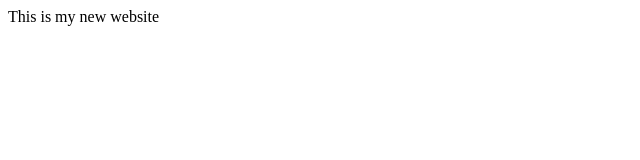
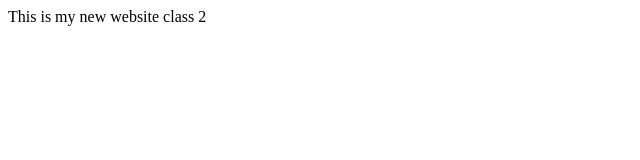
Before and after one commit to dixp02/webrepo, a plain HTML site: page index.html in a window 1280 px wide. Shown: the full height of the page, 0-640 px from the left. Drawn offline with Linux system fonts and the light colour scheme.

Commit message:
adding new file

```diff
--- a/index.html
+++ b/index.html
@@ -1 +1 @@
-<h> This is my new  website </h>
+<h> This is my new  website class 2</h>
```
